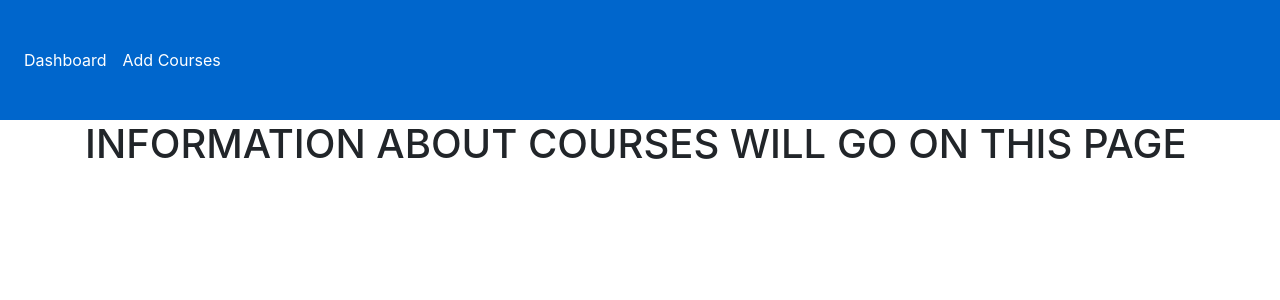
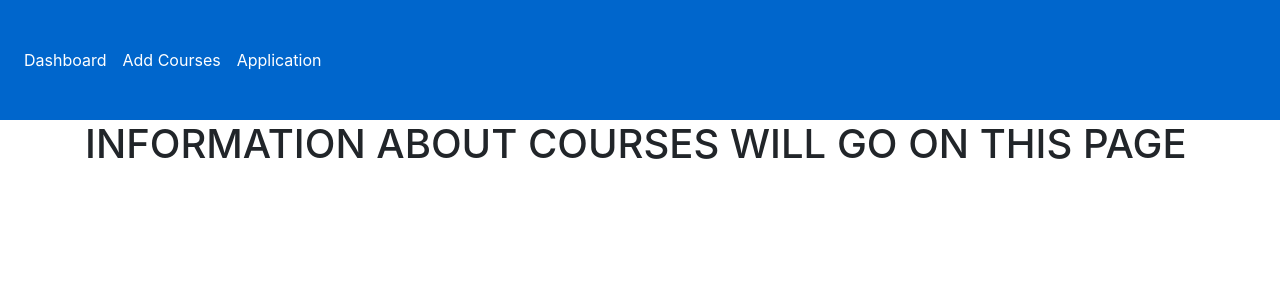
Before and after one commit to zlhuey14/CS451R_webApp, a Flask app: page /courses in a window 1280 px wide. Shown: the top 300 px of the page. Run offline with Flask 3, Linux system fonts and the light colour scheme; some libraries are stand-ins or nearby versions.

Commit message:
Added new 'gtaApplication' route.

```diff
--- a/webApp/templates/base.html
+++ b/webApp/templates/base.html
@@ -33,6 +33,7 @@
             <div class ="navbar-nav">
                 <a class="nav-item nav-link" id="dash" href="/dashboard">Dashboard</a>
                 <a class="nav-item nav-link" id="courses" href="/courses">Add Courses</a>
+                <a class="nav-item nav-link" id="gtaApp" href="/gtaApplication">Application</a>
             </div>
         </div>
     </nav>
--- a/webApp/views.py
+++ b/webApp/views.py
@@ -14,3 +14,7 @@ def dashboard():
 @views.route('/courses')
 def courses():
     return render_template("courses.html")
+
+@views.route('/gtaApplication')
+def gta_application():
+    return render_template("gtaApplication.html")
```
